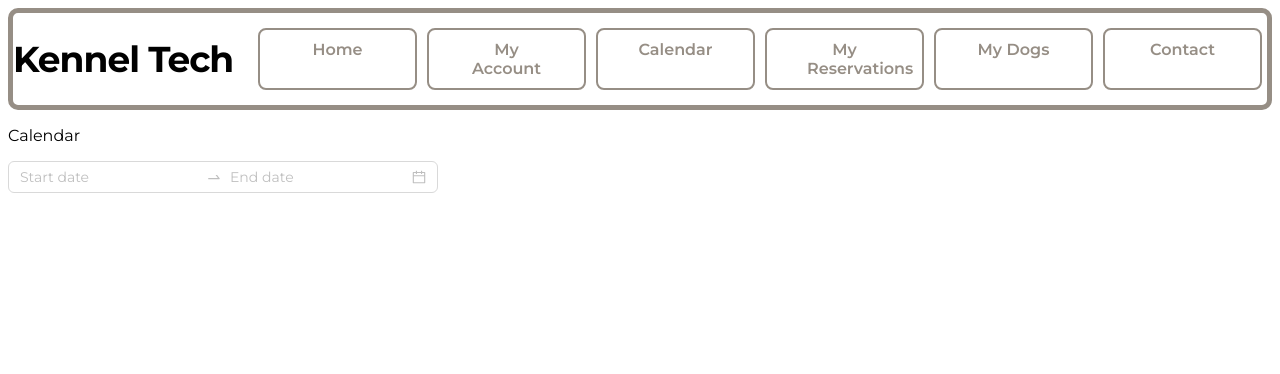
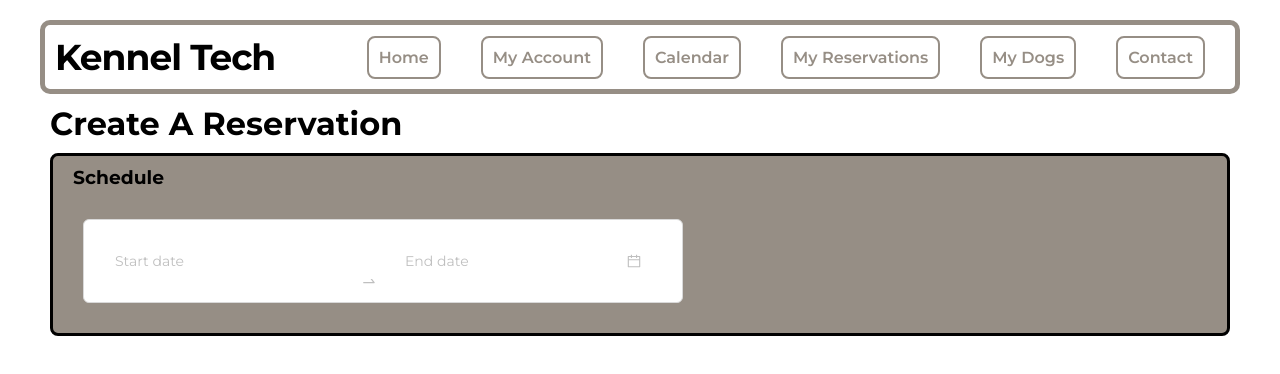
Before and after one commit to AndrueGage/Kennel-Tech, a React app in the folder client/: page /calendar in a window 1280 px wide. Shown: the top 374 px of the page. Built offline with nearby package versions, Linux system fonts and the light colour scheme; the HTML template or start-up script is replaced by a standard one.

Commit message:
added container component and started basic styling on container pages

```diff
--- /dev/null
+++ b/client/src/components/Container.jsx
@@ -0,0 +1,7 @@
+export default function Container({children}) {
+    return (
+    <div className="container">
+        {children}
+    </div>
+    )
+}
--- a/client/src/index.css
+++ b/client/src/index.css
@@ -10,6 +10,7 @@
 * {
   background-color: var(--off-white);
   font-family: 'Montserrat', sans-serif;
+  margin: 10px;
 }
 
 .kenneltech {
@@ -22,6 +23,7 @@
     display: flex;
     align-items: center;
     flex-direction: row;
+    flex-wrap: wrap;
     justify-content: space-between;
     border: 5px solid var(--battleship-grey);
     border-radius: 10px;
@@ -30,8 +32,10 @@
     margin-left: auto;
     margin-right: auto;
 }
+
 .navlist {
     display: flex;
+    flex-wrap: wrap;
     list-style-type: none;
     flex-direction: row;
     padding: 0;
@@ -39,9 +43,8 @@
 }
 
 .navlist li a {
-    padding: 10px 40px;
+    padding: 10px;
     border: 2px solid var(--battleship-grey);
-    margin: 0 5px;
     text-decoration: none;
     color: var(--battleship-grey);
     font-weight: 600;
@@ -49,11 +52,6 @@
     word-break: keep-all;
     width: 75px;
     text-align: center;
-
-}
-
-.navlist li {
-    display: contents;
 }
 
 .card{
@@ -77,3 +75,10 @@
 .card h3 {
     margin: 10px 0;
 }
+
+.container {
+    border-radius: 8px;
+    border-color: black;
+    border-style: solid;
+    background-color: var(--battleship-grey);
+}
--- a/client/src/pages/AccountPage.jsx
+++ b/client/src/pages/AccountPage.jsx
@@ -1,5 +1,12 @@
+import Container from '../components/Container'
+
 export default function AccountPage(){
     return (
-      <p>Account</p>
+      <>
+      <h1>Account Information</h1>
+      <Container>
+        <h3>Contact</h3>
+      </Container>
+      </>
     )
 }
--- a/client/src/pages/CalendarPage.jsx
+++ b/client/src/pages/CalendarPage.jsx
@@ -1,10 +1,16 @@
 import Calendar from '../components/DatePicker'
+import Container from '../components/Container'
 
 export default function CalendarPage() {
     return (
+        <>
+        <h1>Create A Reservation</h1>
+        <Container>
         <div>
-            <p>Calendar</p>
+            <h3>Schedule</h3>
             <Calendar />
         </div>
+        </Container>
+        </>
     )
 }
--- a/client/src/pages/DogInfoPage.jsx
+++ b/client/src/pages/DogInfoPage.jsx
@@ -1,5 +1,12 @@
+import Container from '../components/Container'
+
 export default function DogInfoPage(){
     return (
-        <p>Dog Info</p>
+        <>
+        <h1>My Dogs</h1>
+        <Container>
+            <h3>Dog(s) Information</h3>
+        </Container>
+        </>
     )
 }
--- a/client/src/pages/HomePage.jsx
+++ b/client/src/pages/HomePage.jsx
@@ -11,7 +11,6 @@ export default function HomePage() {
         <div>
             <Card />
             {dogs.length ? <DogContainer dogData={dogs}/> : <p>Add your dog!</p>}
-            <p>HomePage</p>
         </div>
     )
 }
--- a/client/src/pages/ReservationsPage.jsx
+++ b/client/src/pages/ReservationsPage.jsx
@@ -1,5 +1,12 @@
+import Container from '../components/Container'
+
 export default function ReservationsPage(){
     return (
-        <p>Reservations</p>
+        <>
+        <h1>Reservations</h1>
+        <Container>
+            <h3>Table</h3>
+        </Container>
+        </>
     )
 }
```
Also changed, not shown: client/src/App.css (deleted).
